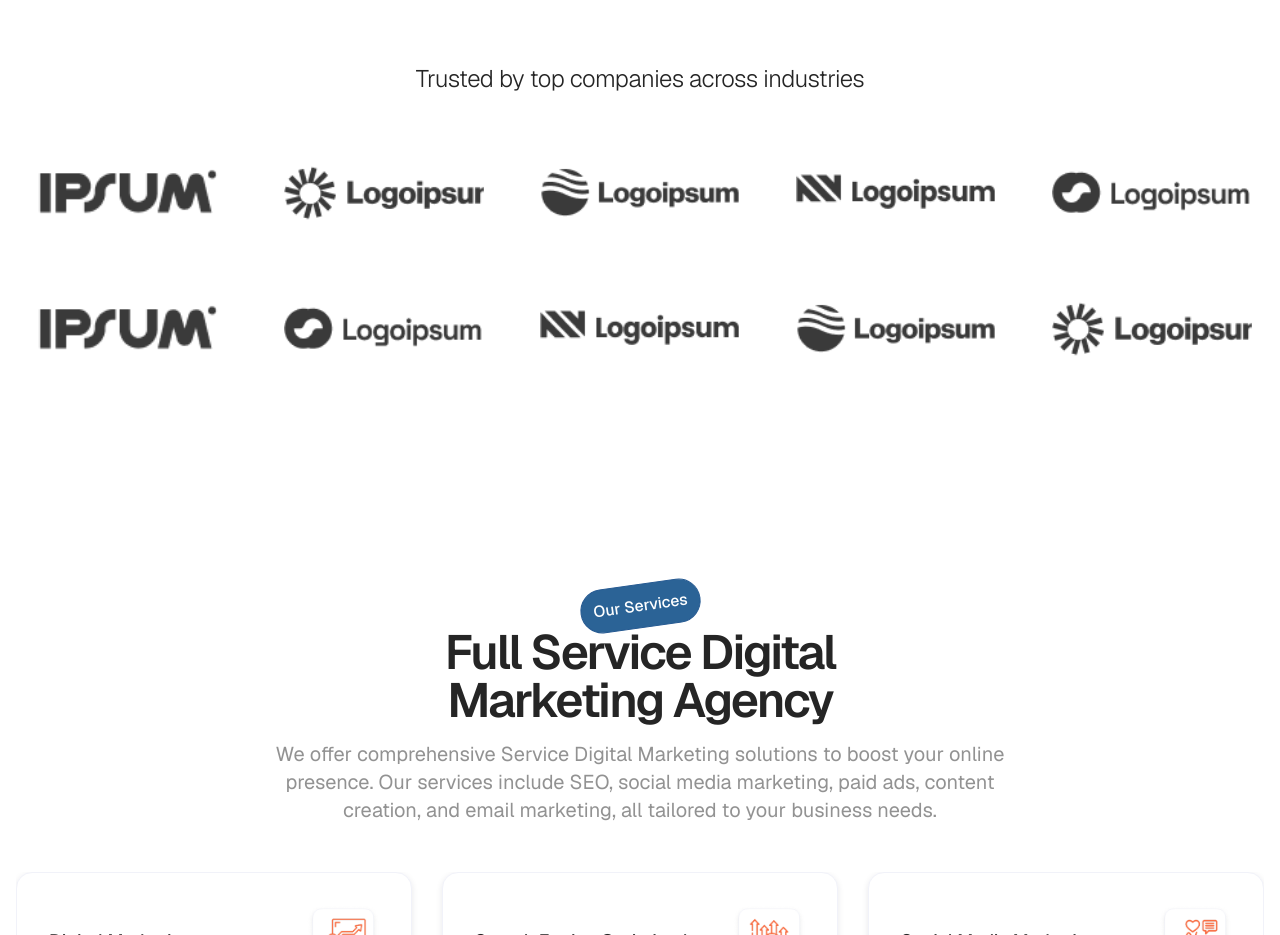
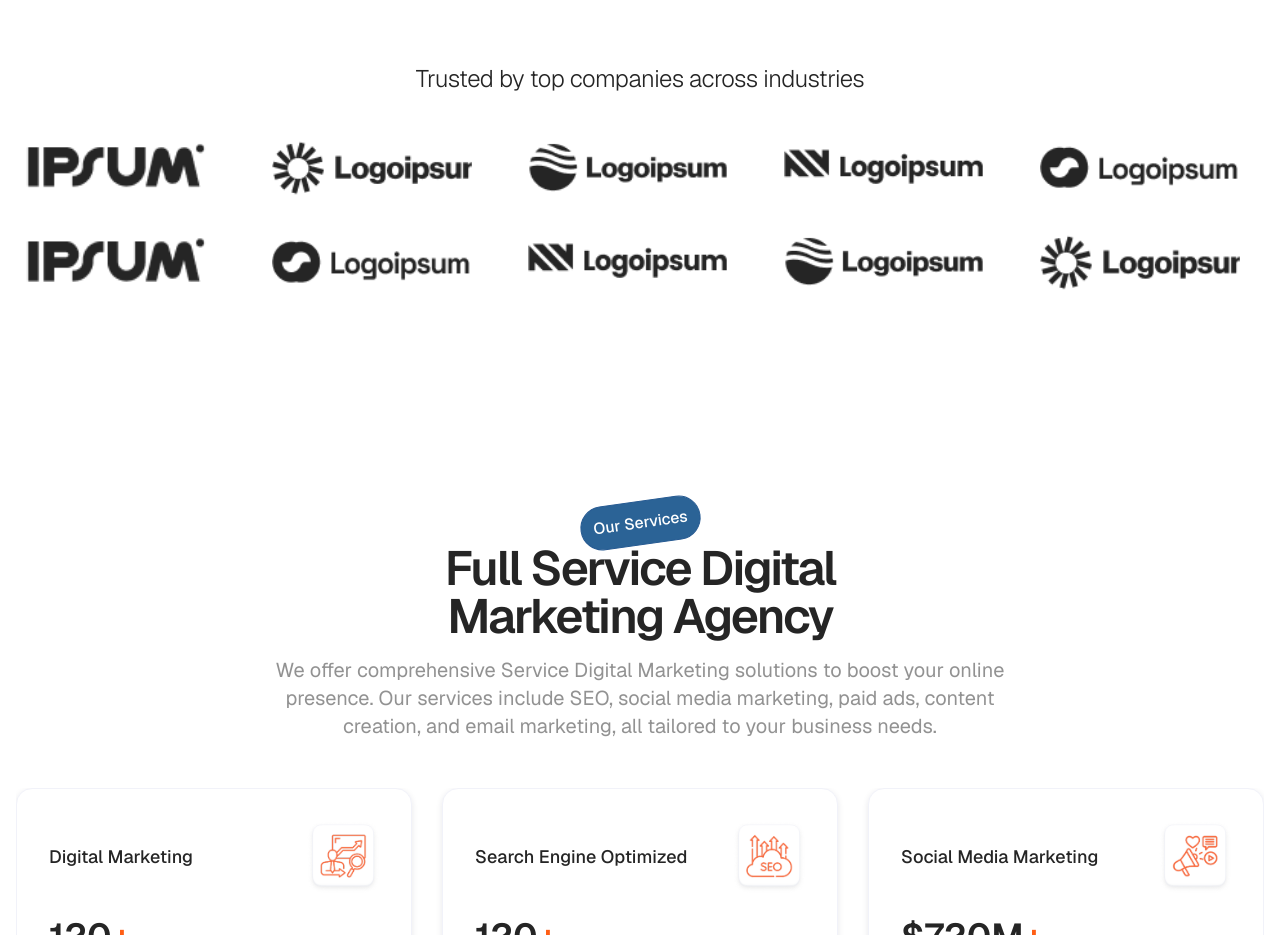
Before and after one commit to code-by-ali/aceworksusa, a Next.js app: page / in a window 1280 px wide. Shown: the part 4420-5355 px from the top of the page. Built offline with nearby package versions, Linux system fonts and the light colour scheme.

Commit message:
fix logos

```diff
--- a/src/components/home/LogoSlickSlider.js
+++ b/src/components/home/LogoSlickSlider.js
@@ -10,17 +10,17 @@ import trustedCompanyLogo4 from "../../../public/assets/trustedCompanyLogo4.png"
 import trustedCompanyLogo5 from "../../../public/assets/trustedCompanyLogo5.png";
 
 const logos = [
-  { src: trustedCompanyLogo1, name: "Logo 1" },
-  { src: trustedCompanyLogo2, name: "Logo 2" },
-  { src: trustedCompanyLogo3, name: "Logo 3" },
-  { src: trustedCompanyLogo4, name: "Logo 4" },
-  { src: trustedCompanyLogo5, name: "Logo 5" },
-  // Duplicate for seamless loop
-  { src: trustedCompanyLogo1, name: "Logo 1" },
-  { src: trustedCompanyLogo2, name: "Logo 2" },
-  { src: trustedCompanyLogo3, name: "Logo 3" },
-  { src: trustedCompanyLogo4, name: "Logo 4" },
-  { src: trustedCompanyLogo5, name: "Logo 5" },
+  trustedCompanyLogo1,
+  trustedCompanyLogo2,
+  trustedCompanyLogo3,
+  trustedCompanyLogo4,
+  trustedCompanyLogo5,
+  // duplicate for seamless loop
+  trustedCompanyLogo1,
+  trustedCompanyLogo2,
+  trustedCompanyLogo3,
+  trustedCompanyLogo4,
+  trustedCompanyLogo5,
 ];
 
 export default function LogoSlickSlider() {
@@ -39,50 +39,41 @@ export default function LogoSlickSlider() {
       { breakpoint: 1280, settings: { slidesToShow: 4 } },
       { breakpoint: 1024, settings: { slidesToShow: 3 } },
       { breakpoint: 768, settings: { slidesToShow: 2 } },
-      { breakpoint: 640, settings: { slidesToShow: 1.5 } },
+      { breakpoint: 640, settings: { slidesToShow: 1 } }, // integer
     ],
   };
 
-  // First slider goes left to right (default)
   const settings1 = { ...baseSettings };
-
-  // Second slider goes right to left
   const settings2 = { ...baseSettings, rtl: true };
 
   return (
     <div className="flex flex-col gap-6 py-6">
-      {/* Top slider - Left to Right */}
+      {/* Top slider */}
       <Slider {...settings1}>
-        {logos.map((item, idx) => (
-          <div key={`top-${idx}`} className="px-3 sm:px-4 md:px-6">
-            <div className="flex items-center justify-center h-24 sm:h-24 lg:h-28">
+        {logos.map((logo, idx) => (
+          <div key={`top-${idx}`} className="px-2 sm:px-3 md:px-4 flex justify-center">
+            <div className="flex items-center justify-center flex-shrink-0 w-full max-w-[200px]">
               <Image
+                src={logo}
+                alt={`Logo ${idx}`}
                 unoptimized
-                src={item.src}
-                alt={item.name}
-                width={200}
-                height={90}
-                className="object-contain opacity-90 hover:opacity-100 transition-opacity duration-300 w-full max-w-[160px] sm:max-w-[180px] md:max-w-[200px] h-auto"
-                style={{ minWidth: '120px' }}
+                className="object-contain w-full h-auto"
               />
             </div>
           </div>
         ))}
       </Slider>
 
-      {/* Bottom slider - Right to Left */}
+      {/* Bottom slider */}
       <Slider {...settings2}>
-        {logos.map((item, idx) => (
-          <div key={`bottom-${idx}`} className="px-3 sm:px-4 md:px-6">
-            <div className="flex items-center justify-center h-24 sm:h-24 lg:h-28">
+        {logos.map((logo, idx) => (
+          <div key={`bottom-${idx}`} className="px-2 sm:px-3 md:px-4 flex justify-center">
+            <div className="flex items-center justify-center flex-shrink-0 w-full max-w-[200px]">
               <Image
+                src={logo}
+                alt={`Logo ${idx}`}
                 unoptimized
-                src={item.src}
-                alt={item.name}
-                width={200}
-                height={90}
-                className="object-contain opacity-90 hover:opacity-100 transition-opacity duration-300 w-full max-w-[160px] sm:max-w-[180px] md:max-w-[200px] h-auto"
-                style={{ minWidth: '120px' }}
+                className="object-contain w-full h-auto"
               />
             </div>
           </div>
```
